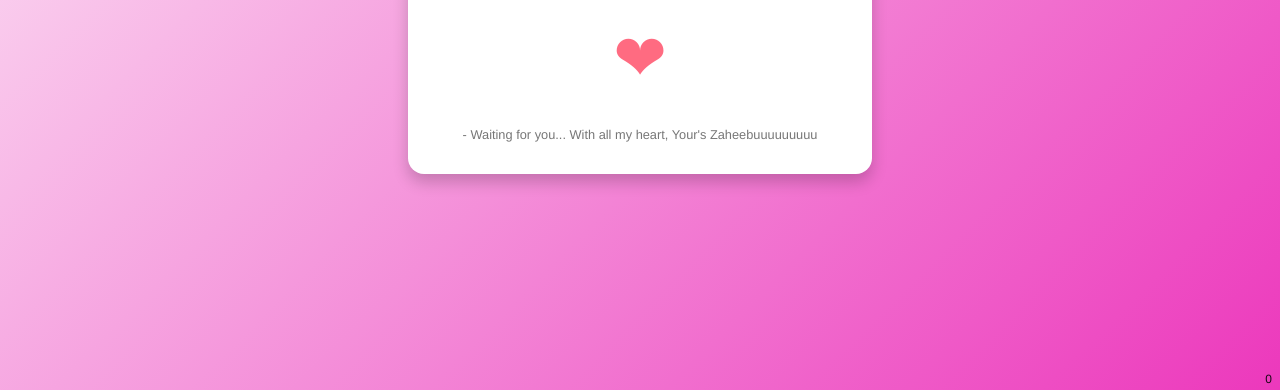
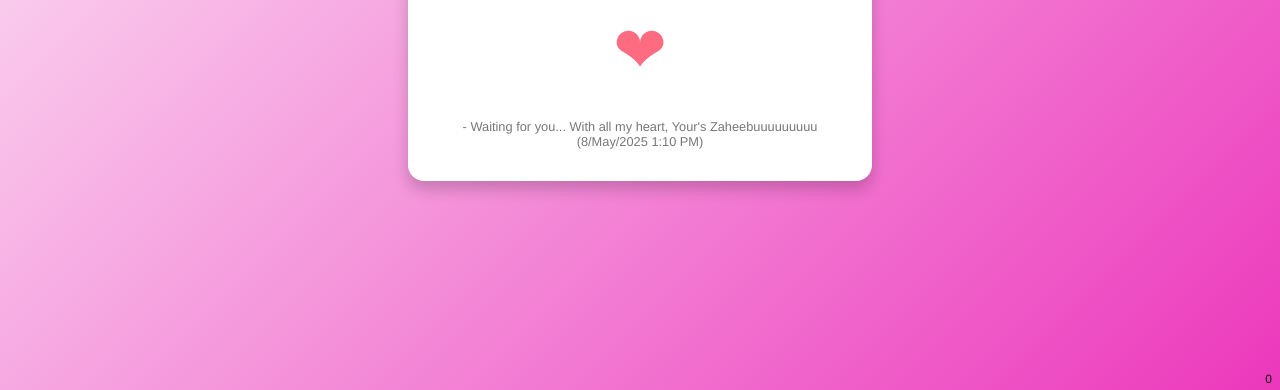
Before and after one commit to zshamsismw/daxab, a plain HTML site: page index.html in a window 1280 px wide. Shown: the part 410-800 px from the top of the page. Drawn offline with Linux system fonts and the light colour scheme.

Commit message:
Update index.html

```diff
--- a/index.html
+++ b/index.html
@@ -76,7 +76,7 @@
     <p>Don't reject me please...... Click the heart below....</p>
     <div id="heart">❤</div>
     <div id="sorryMessage">I know you are gone and would never come to this page.\nBut if ever you come, just know that I miss you sooooo muchhhh ❤❤❤❤❤❤❤ Please come back to your zaheebaaaaaa.... 💖</div>
-    <div class="footer">- Waiting for you... With all my heart, Your's Zaheebuuuuuuuuu</div>
+    <div class="footer">- Waiting for you... With all my heart, Your's Zaheebuuuuuuuuu (8/May/2025 1:10 PM)</div>
   </div>
 
   <div id="heartCounter">0</div>
```
